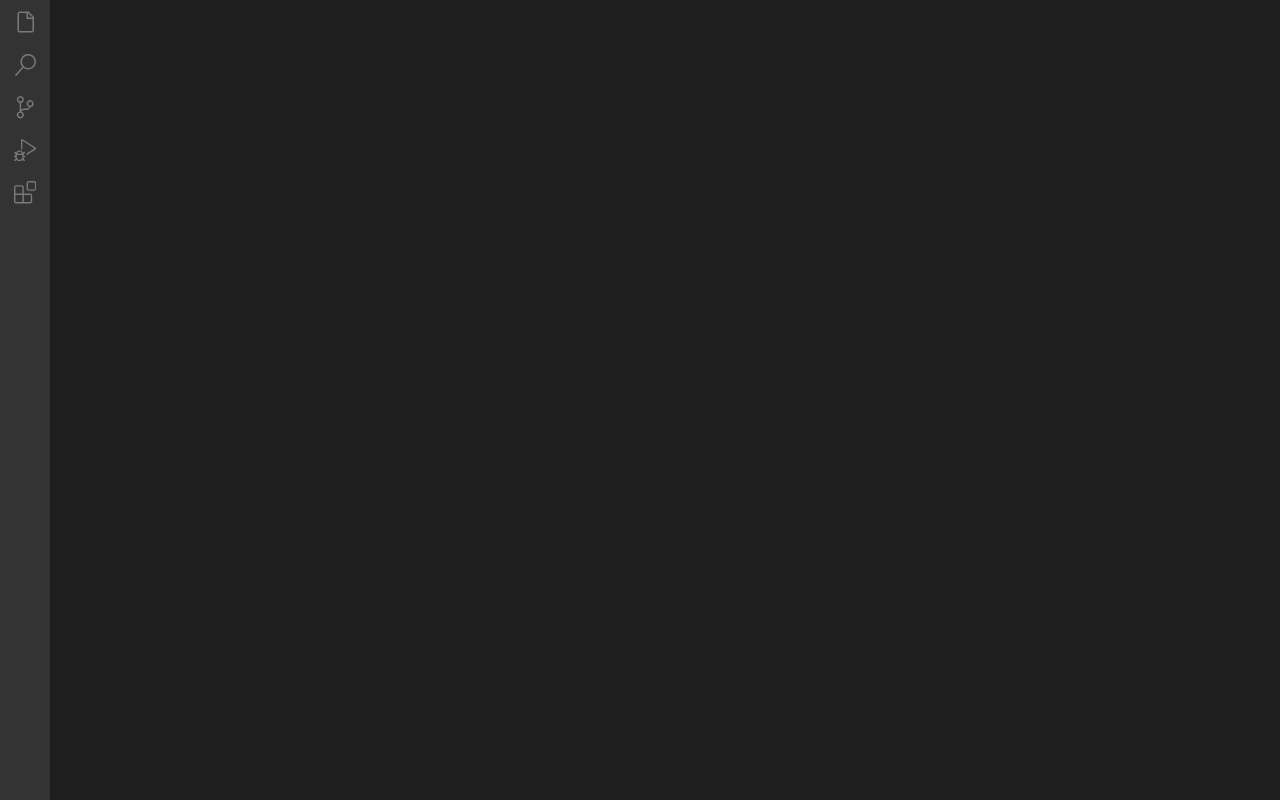
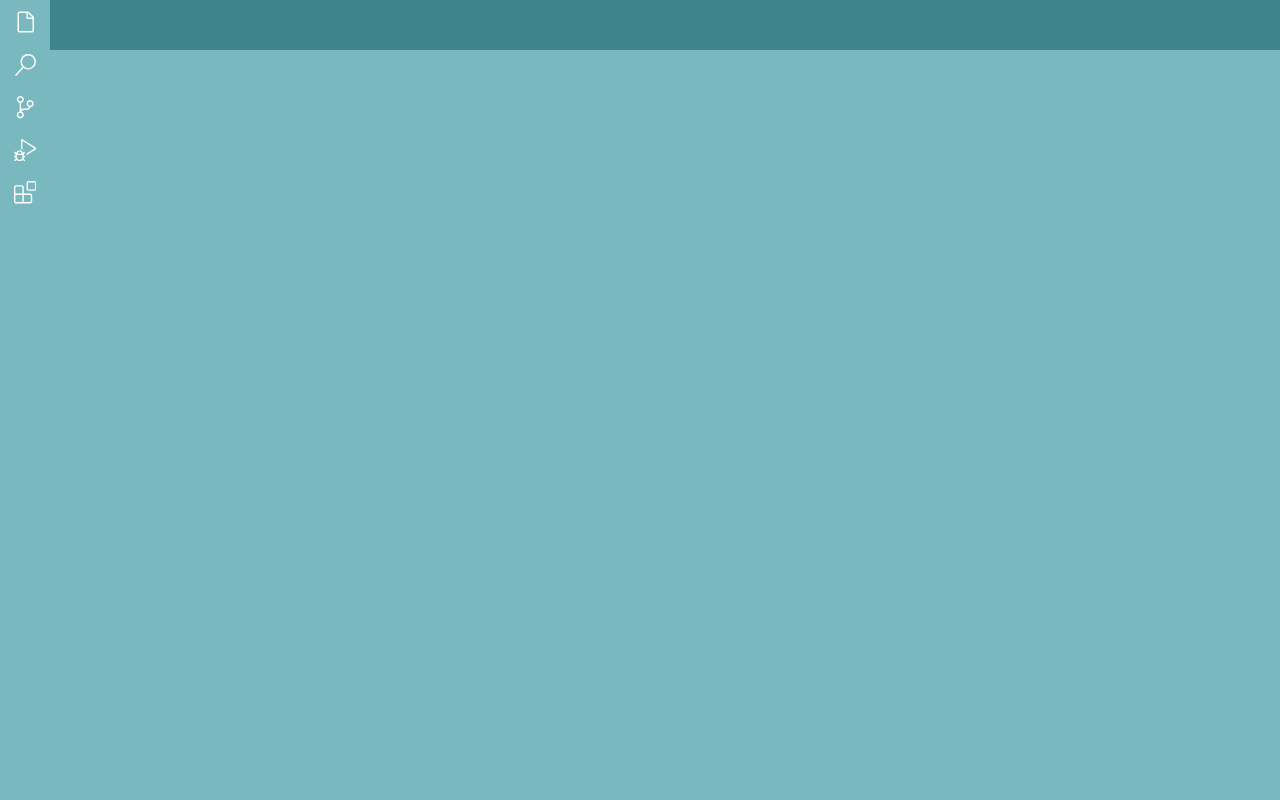
Before and after one commit to JaeWonLee3003/vs-blog, a React (Create React App) app: page / in a window 1280 px wide. Built offline with nearby package versions, Linux system fonts and the light colour scheme.

Commit message:
11_08_end

```diff
--- a/src/App.js
+++ b/src/App.js
@@ -7,6 +7,9 @@ import {
 } from "react-router-dom";
 import Main from "./pages/Main";
 import AppContext from "./context/Appcontext";
+import { DarkTheme } from "./style/theme";
+import { ThemeProvider } from "styled-components";
+import { GlobalStyle } from "./style/GlobalStyle";
 
 const router = createBrowserRouter(
   createRoutesFromElements(
@@ -73,7 +76,9 @@ function App() {
         openPost,
       }}
     >
-      <RouterProvider router={router} />
+      <ThemeProvider theme={DarkTheme}>
+        <GlobalStyle /> <RouterProvider router={router} />
+      </ThemeProvider>
     </AppContext.Provider>
   );
 }
--- a/src/components/Content.js
+++ b/src/components/Content.js
@@ -36,9 +36,9 @@ const PostWrap = styled.div`
   cursor: pointer;
 
   &:not(.selected):hover {
-    background-color: #3c3c3c;
+    background-color: ${({ theme }) => theme.color.third};
   }
   &.selected {
-    background-color: #505050;
+    background-color: ${({ theme }) => theme.color.third};
   }
 `;
--- a/src/components/PostWrap.js
+++ b/src/components/PostWrap.js
@@ -20,7 +20,17 @@ function PostWrap({ title, path, isClose }) {
       className={selectedPost === path ? "selected" : ""}
     >
       &nbsp;&nbsp;
-      <span className={isClose && selectedPost === path ? "visible" : ""}>
+      <span
+        className={isClose && selectedPost === path ? "visible" : ""}
+        onClick={(e) => {
+          e.stopPropagation();
+          const openPostFilter = openPost.filter((one) => one !== path);
+          setOpenPost(openPostFilter);
+          setSelectedPost(
+            openPostFilter.length !== 0 ? openPostFilter[0] : null
+          );
+        }}
+      >
         &#215;
       </span>
       &nbsp;&nbsp; 📝{title}
@@ -36,12 +46,15 @@ const PostWrapstyled = styled.div`
   position: relative;
 
   &:not(.selected):hover {
-    background-color: #3c3c3c;
+    background-color: ${({ theme }) => theme.color.third};
   }
   &.selected {
-    background-color: #505050;
+    background-color: ${({ theme }) => theme.color.third};
   }
 
+  &:hover > span {
+    display: block;
+  }
   > span {
     top: 3px;
     left: 5px;
--- a/src/index.js
+++ b/src/index.js
@@ -1,6 +1,5 @@
 import React from "react";
 import ReactDOM from "react-dom/client";
-import "./index.css";
 import App from "./App";
 import reportWebVitals from "./reportWebVitals";
 
--- a/src/pages/Main.js
+++ b/src/pages/Main.js
@@ -86,8 +86,6 @@ function Main() {
         </LeftContent>
       )}
       <RightWrap selected={selected}>
-        <div></div>
-
         <RightHeader>
           {openPost.map((one, index) => {
             const data = getPostOne(postData, one);
@@ -140,24 +138,24 @@ const IconWrap = styled.div`
 const Wrap = styled.div`
   display: flex;
   height: 100vh;
-  background-color: white;
+  background-color: ${({ theme }) => theme.color.third};
 `;
 const LeftBar = styled.div`
   width: 50px;
   height: 100%;
-  background-color: #333333;
+  background-color: ${({ theme }) => theme.color.LeftBar};
   min-width: 50px;
 `;
 const LeftContent = styled.div`
   width: 320px;
   min-width: 320px;
   height: 100%;
-  background-color: #252526;
+  background-color: ${({ theme }) => theme.color.secondary};
   padding: 10px;
 
   > p {
     padding-bottom: 15px 0 0 10px;
-    color: #7a7a7a;
+    color: ${({ theme }) => theme.color.font};
   }
 
   @media (max-width: 720px) {
@@ -165,7 +163,7 @@ const LeftContent = styled.div`
   }
 `;
 const RightContent = styled.div`
-  background-color: #1e1e1e;
+  background-color: ${({ theme }) => theme.color.third};
   width: 100%;
   height: calc(100% - 50px);
   @media (max-width: 540px) {
@@ -185,7 +183,7 @@ const RightHeader = styled.div`
   width: 100%;
   height: 50px;
   display: flex;
-  background-color: #1e1e1e;
+  background-color: ${({ theme }) => theme.color.secondary};
   overflow-x: scroll;
 
   ::-webkit-scrollbar {
@@ -200,12 +198,12 @@ const RightHeader = styled.div`
     width: 150px;
     min-width: 150px;
     padding: 10px;
-    background-color: #252526;
+    background-color: ${({ theme }) => theme.color.secondary};
     position: relative;
     cursor: pointer;
 
     &.selected {
-      background-color: #1e1e1e;
+      background-color: ${({ theme }) => theme.color.third};
     }
 
     &:not(.selected) > span {
--- a/src/index.css
+++ b/src/style/GlobalStyle.js
@@ -1,12 +1,19 @@
+import styled, { createGlobalStyle } from "styled-components";
+
+export const GlobalStyle = createGlobalStyle`
+
+
 * {
   margin: 0;
   padding: 0;
   box-sizing: border-box;
+  color: ${({ theme }) => theme.color.font};
 }
 
 *:not(svg, path) {
-  color: white;
+  color: ${({ theme }) => theme.color.font};
 }
+
 
 body {
   margin: 0;
@@ -31,5 +38,7 @@ code {
 }
 
 *::-webkit-scrollbar-track {
-  background: rgba(70, 70, 70, 0.1);
+    background-color: ${({ theme }) => theme.color.secondary};
 }
+
+`;
--- /dev/null
+++ b/src/style/theme.js
@@ -0,0 +1,10 @@
+export const DarkTheme = {
+  color: {
+    primary: "#025159",
+    secondary: "#3E848C",
+    third: "#7AB8BF",
+    fourth: "#C4EEF2",
+    font: "white",
+    leftbar: "#A67458",
+  },
+};
```
